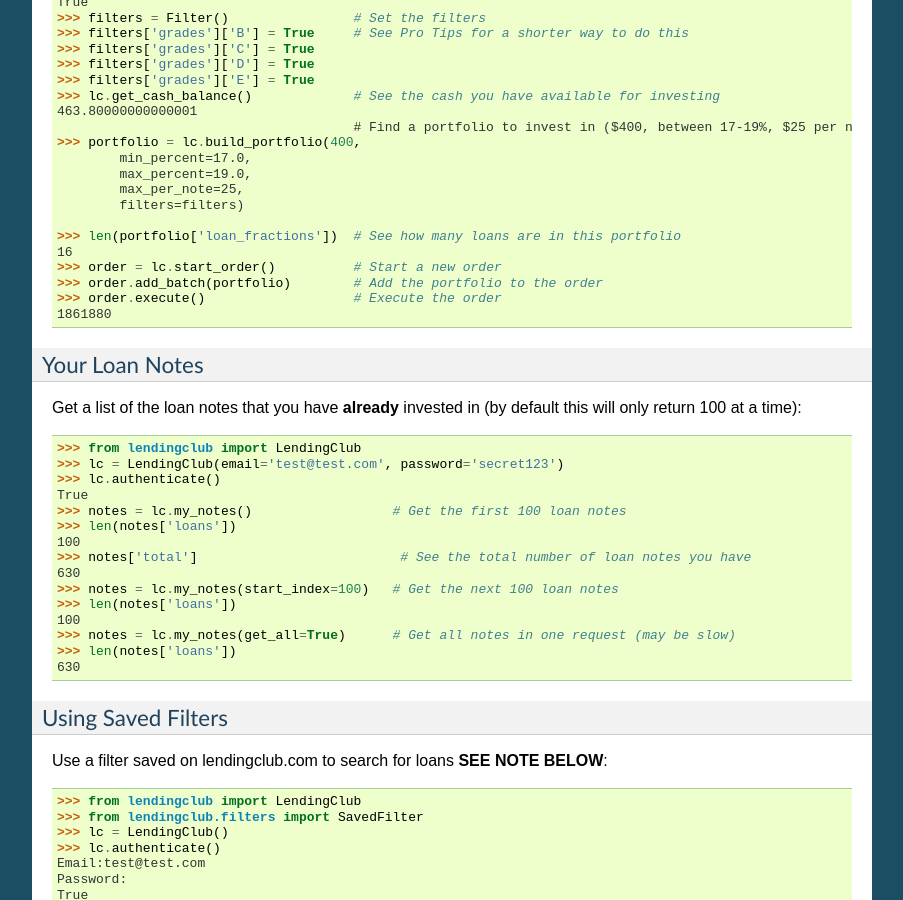
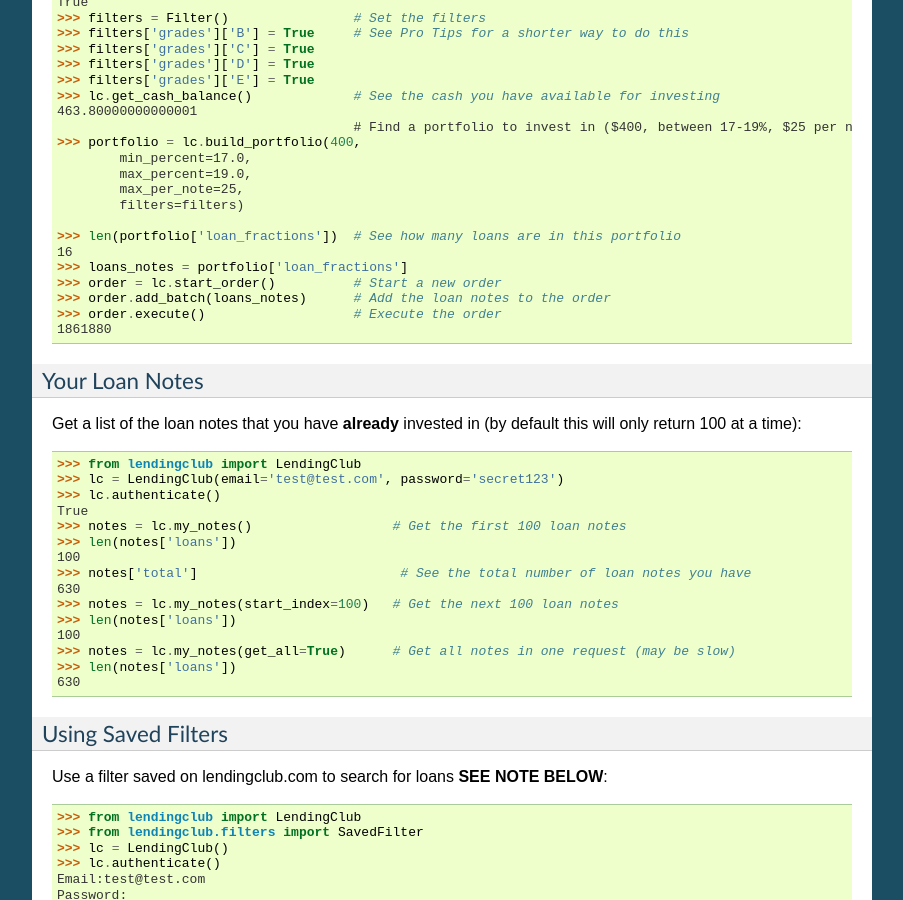
Before and after one commit to jgillick/LendingClub, a Sphinx documentation site: the page built from docs/index.rst, in a window 1280 px wide and 900 px high, scrolled down 1242 px. Shown: the whole window, without its empty margins (198-1101 px from the left). Built offline with Sphinx 7.4.7, drawn with Linux system fonts in a browser that asks for light colours.

Commit message:
Doc updates and force version update

```diff
--- a/README.rst
+++ b/README.rst
@@ -92,8 +92,9 @@
 
     >>> len(portfolio['loan_fractions'])  # See how many loans are in this portfolio
     16
+    >>> loans_notes = portfolio['loan_fractions']
     >>> order = lc.start_order()          # Start a new order
-    >>> order.add_batch(portfolio)        # Add the portfolio to the order
+    >>> order.add_batch(loans_notes)      # Add the loans to the order
     >>> order.execute()                   # Execute the order
     1861880
 
--- a/docs/index.rst
+++ b/docs/index.rst
@@ -86,8 +86,9 @@
 
     >>> len(portfolio['loan_fractions'])  # See how many loans are in this portfolio
     16
+    >>> loans_notes = portfolio['loan_fractions']
     >>> order = lc.start_order()          # Start a new order
-    >>> order.add_batch(portfolio)        # Add the portfolio to the order
+    >>> order.add_batch(loans_notes)      # Add the loan notes to the order
     >>> order.execute()                   # Execute the order
     1861880
 
--- a/lendingclub/__init__.py
+++ b/lendingclub/__init__.py
@@ -443,8 +443,9 @@
 
             >>> len(portfolio['loan_fractions'])    # See how many loans are in this portfolio
             16
+            >>> loans_notes = portfolio['loan_fractions']
             >>> order = lc.start_order()            # Start a new order
-            >>> order.add_batch(portfolio)          # Add the portfolio to the order
+            >>> order.add_batch(loans_notes)        # Add the loan notes to the order
             >>> order.execute()                     # Execute the order
             1861880
 
@@ -1094,7 +1095,7 @@
         if len(results['loans']) == 0 or results['totalRecords'] != len(self.loans):
             raise LendingClubError('Could not stage the loans. The number of loans in your batch does not match totalRecords. {0} != {1}'.format(len(self.loans), results['totalRecords']), results)
 
-        # Stage all loans
+        # Stage each loan
         for loan_id, amount in self.loans.iteritems():
             payload = {
                 'method': 'addToPortfolio',
```
Also changed, not shown: 1 other file.
